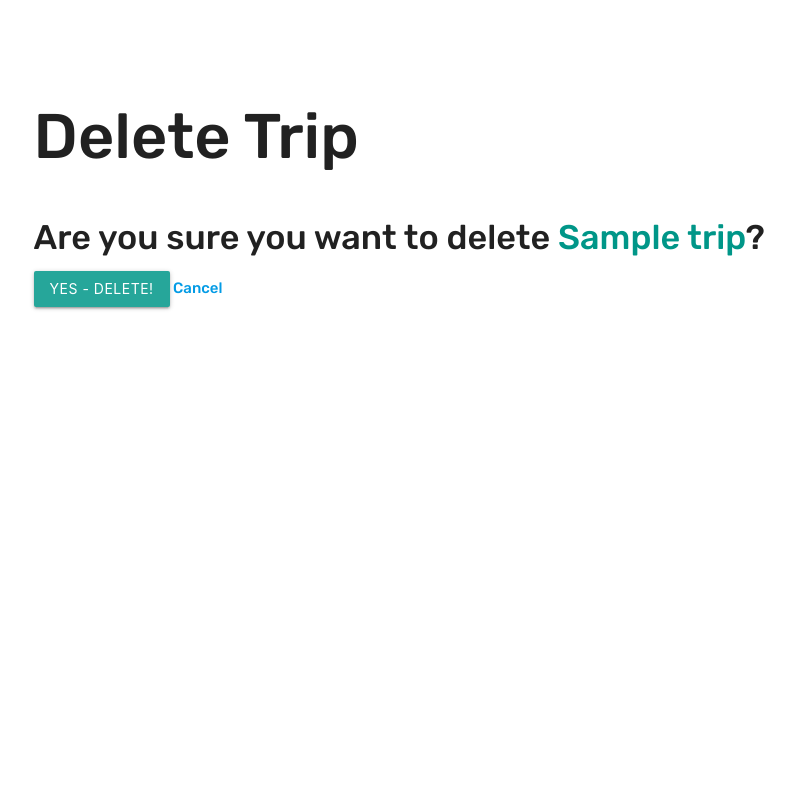
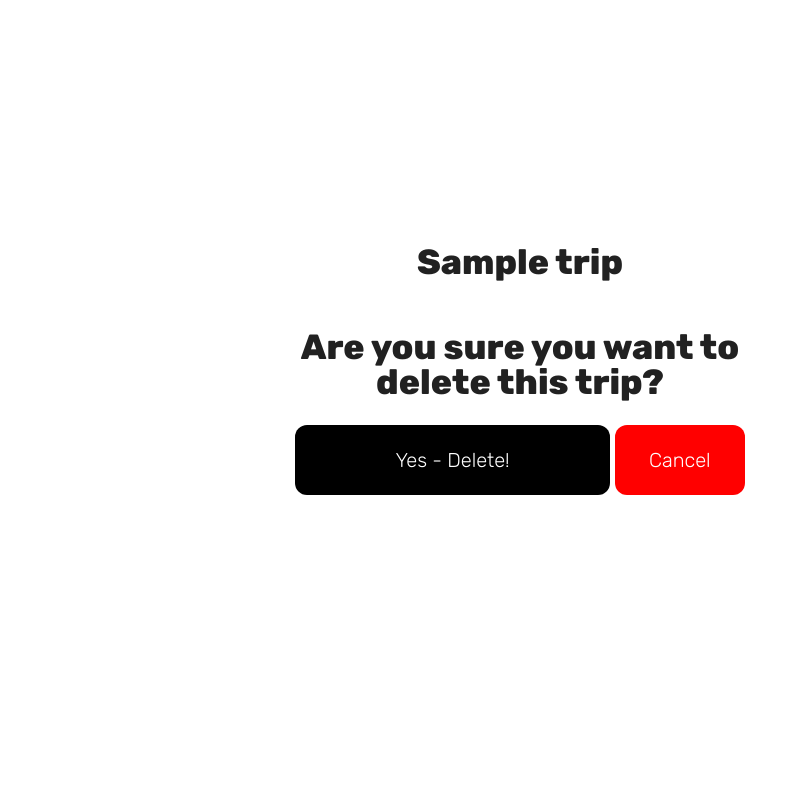
Before and after one commit to una-ada/SEIR517-Proj3-Group3, a Django app: page /trips/1/delete/ in a window 1280 px wide. Shown: the whole page, without its empty margins (120-915 px from the left). Run offline with Django 3.2, Linux system fonts and the light colour scheme; a user stored in the database is signed in; tables that the repository leaves empty hold one stand-in row (values such as "Sample post").

Commit message:
style delete confirmation pages

```diff
--- a/main_app/static/css/style.css
+++ b/main_app/static/css/style.css
@@ -312,7 +312,6 @@ p {
 
 
 
-
 .mainform {
   display: flex;
   height: auto;
@@ -399,6 +398,7 @@ label {
 .submitButton {
   background: black;
   height: 70px;
+  width: 100%;
   font-family: 'Rubik', sans-serif;
   color: white;
   font-size: 20px;
@@ -408,7 +408,6 @@ label {
   margin: 30px 0 0 0;
   cursor: pointer;
 }
-
 
 
 
@@ -460,3 +459,73 @@ label {
   color: black;
   opacity: 20%;
 }
+
+
+
+
+
+
+
+
+
+.confirmCancelPage {
+  min-height: 100vh;
+  width: 99vw;
+  display: flex;
+  align-items: center;
+  justify-content: center;
+}
+
+.confirmCancelMain {
+  display: flex;
+  height: auto;
+  width: 450px;
+  margin: 0px 0 60px 0;
+  flex-direction: column;
+}
+
+.confirmCancelBlock {
+  display: flex;
+  flex-wrap: wrap;
+  height: 70px;
+  justify-content: space-between;
+  margin: 20px 0 0 0;
+}
+
+.confirmSubmit {
+  background: black;
+  height: 100%;
+  width: 70%;
+  font-family: 'Rubik', sans-serif;
+  color: white;
+  font-size: 20px;
+  border-radius: 12px;
+  border: none;
+  font-weight: 300;
+  cursor: pointer;
+}
+
+.confirmCancel{
+  background: red;
+  height: 100%;
+  width: 29%;
+  font-family: 'Rubik', sans-serif;
+  color: white;
+  font-size: 20px;
+  border-radius: 12px;
+  border: none;
+  font-weight: 300;
+  cursor: pointer;
+  display: flex;
+  justify-content: center;
+  align-items: center;
+}
+
+.confirmCancelHeading {
+  font-size: 35px;
+  font-weight: 800;
+  margin: 0 0 5px 0;
+  padding: 0;
+  line-height: 1;
+  text-align: center;
+}
--- a/main_app/templates/main_app/diary_entry_form.html
+++ b/main_app/templates/main_app/diary_entry_form.html
@@ -1,7 +1,7 @@
 {% extends 'base.html' %} {% load static %} {% block content %}
 <main class="mainform">
   <nav id="formNav">
-    <a href="/" class="CRUDButton">
+    <a href="{% url 'detail' diary_entry.trip.id %}" class="CRUDButton">
       <div class="formNavIcon">
         <img
           id="formNavIconImage"
--- a/main_app/templates/main_app/note_form.html
+++ b/main_app/templates/main_app/note_form.html
@@ -1,7 +1,7 @@
 {% extends 'base.html' %} {% load static %} {% block content %}
 <main class="mainform">
   <nav id="formNav">
-    <a href="/" class="CRUDButton">
+    <a href="{% url 'detail' note.trip.id %}" class="CRUDButton">
       <div class="formNavIcon">
         <img
           id="formNavIconImage"
--- a/main_app/templates/main_app/trip_confirm_delete.html
+++ b/main_app/templates/main_app/trip_confirm_delete.html
@@ -1,28 +1,17 @@
-{% load static %}
-<!DOCTYPE html>
-<html lang="en">
-<head>
-    <meta charset="UTF-8">
-    <meta http-equiv="X-UA-Compatible" content="IE=edge">
-    <meta name="viewport" content="width=device-width, initial-scale=1.0">
-    <title>Tabby</title>
-    <link rel="stylesheet" href="https://cdnjs.cloudflare.com/ajax/libs/materialize/1.0.0/css/materialize.min.css">
-    <link rel="stylesheet" type="text/css" href="{% static 'css/style.css' %}">
-    <link rel="preconnect" href="https://fonts.googleapis.com">
-    <link rel="preconnect" href="https://fonts.gstatic.com" crossorigin>
-    <link href="https://fonts.googleapis.com/css2?family=Rubik:wght@300;500;800&display=swap" rel="stylesheet">
-</head>
-<body>
-    <main>
-        <h1>Delete Trip</h1>
-
-        <h4>Are you sure you want to delete <span class="teal-text">{{ object.title }}</span>?</h4>
-
+{% extends 'base.html' %} {% load static %} {% block content %}
+<div class="confirmCancelPage">
+    <main class="confirmCancelMain">
+        <h1 class="confirmCancelHeading">{{ object.title }}</h1>
+        <br> <br>
+        <h1 class="confirmCancelHeading">Are you sure you want to delete this trip?</h1>
         <form action="" method="POST">
             {% csrf_token %}
-            <input type="submit" value="Yes - Delete!" class="btn">
-            <a href="{% url 'detail' trip.id %}">Cancel</a>
+            <div class="confirmCancelBlock">
+                <input type="submit" class="confirmSubmit" value="Yes - Delete!">
+                <a href="{% url 'detail' trip.id %}" class="confirmCancel">Cancel</a>
+            </div>
         </form>
     </main>
-</body>
-</html>
+</div>
+
+{% endblock content %}
```
Also changed, not shown: main_app/templates/main_app/diary_entry_confirm_delete.html (+11 -24 lines), main_app/templates/main_app/note_confirm_delete.html (+10 -23 lines).
